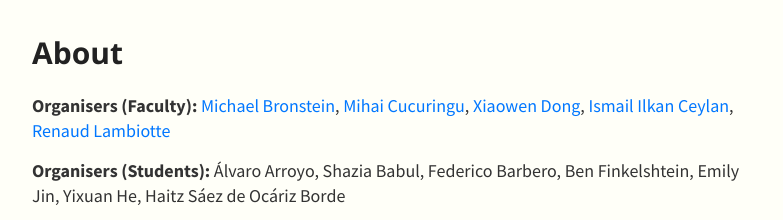
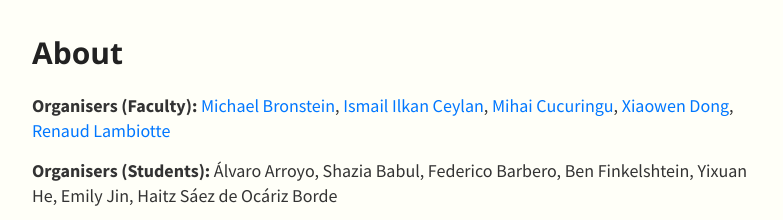
Before and after one commit to log-2/log-2.github.io, a Jekyll site: the page built from index.md, in a window 1280 px wide. Shown: the part 817-1037 px from the top of the page, without its empty margins (248-1031 px from the left). Built offline with Jekyll 4.4.1, drawn with Linux system fonts in a browser that asks for light colours; nearby versions of some CDN libraries; formulas are drawn with MathJax 3; our own code applies the rules of GitHub Pages for plain Markdown files.

```diff
--- a/index.md
+++ b/index.md
@@ -53,7 +53,6 @@ The **Learning on Graphs and Geometry** reading group at the University of Oxfor
 
 # About
 
-**Organisers (Faculty):** <a href="https://www.cs.ox.ac.uk/people/michael.bronstein/">Michael Bronstein</a>, <a href="https://www.stats.ox.ac.uk/~cucuring/">Mihai Cucuringu</a>, <a href="https://web.media.mit.edu/~xdong/">Xiaowen Dong</a>, <a href="https://www.cs.ox.ac.uk/people/ismaililkan.ceylan/">Ismail Ilkan Ceylan</a>, <a href="https://www.cs.ox.ac.uk/people/ismaililkan.ceylan/"><a href="https://www.maths.ox.ac.uk/people/renaud.lambiotte">Renaud Lambiotte</a>
+**Organisers (Faculty):** <a href="https://www.cs.ox.ac.uk/people/michael.bronstein/">Michael Bronstein</a>, <a href="https://www.cs.ox.ac.uk/people/ismaililkan.ceylan/">Ismail Ilkan Ceylan</a>, <a href="https://www.stats.ox.ac.uk/~cucuring/">Mihai Cucuringu</a>, <a href="https://web.media.mit.edu/~xdong/">Xiaowen Dong</a>, <a href="https://www.cs.ox.ac.uk/people/ismaililkan.ceylan/"><a href="https://www.maths.ox.ac.uk/people/renaud.lambiotte">Renaud Lambiotte</a>
 
-**Organisers (Students):** Álvaro Arroyo, Shazia Babul, Federico Barbero, Ben Finkelshtein, Emily Jin,
- Yixuan He, Haitz Sáez de Ocáriz Borde
+**Organisers (Students):** Álvaro Arroyo, Shazia Babul, Federico Barbero, Ben Finkelshtein, Yixuan He, Emily Jin, Haitz Sáez de Ocáriz Borde
```
